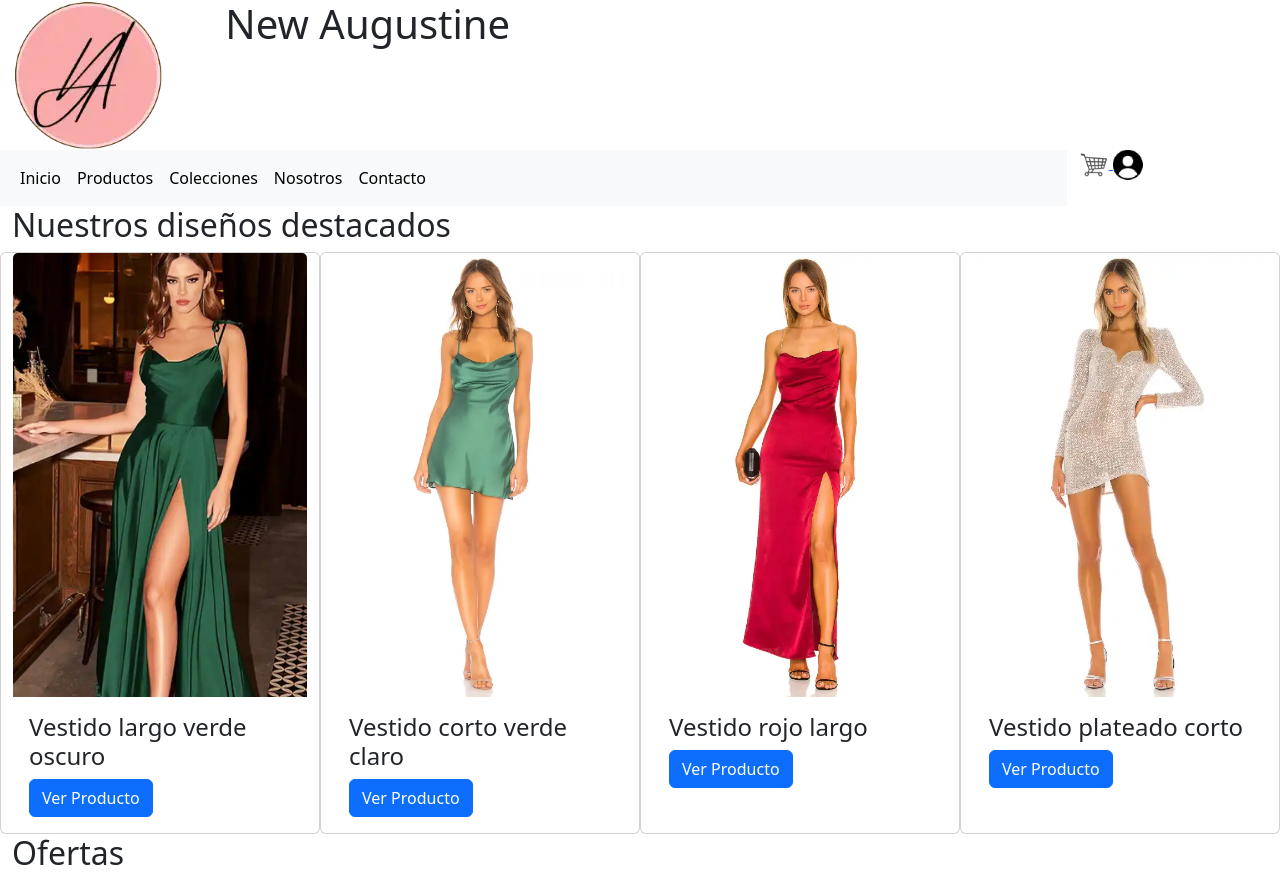
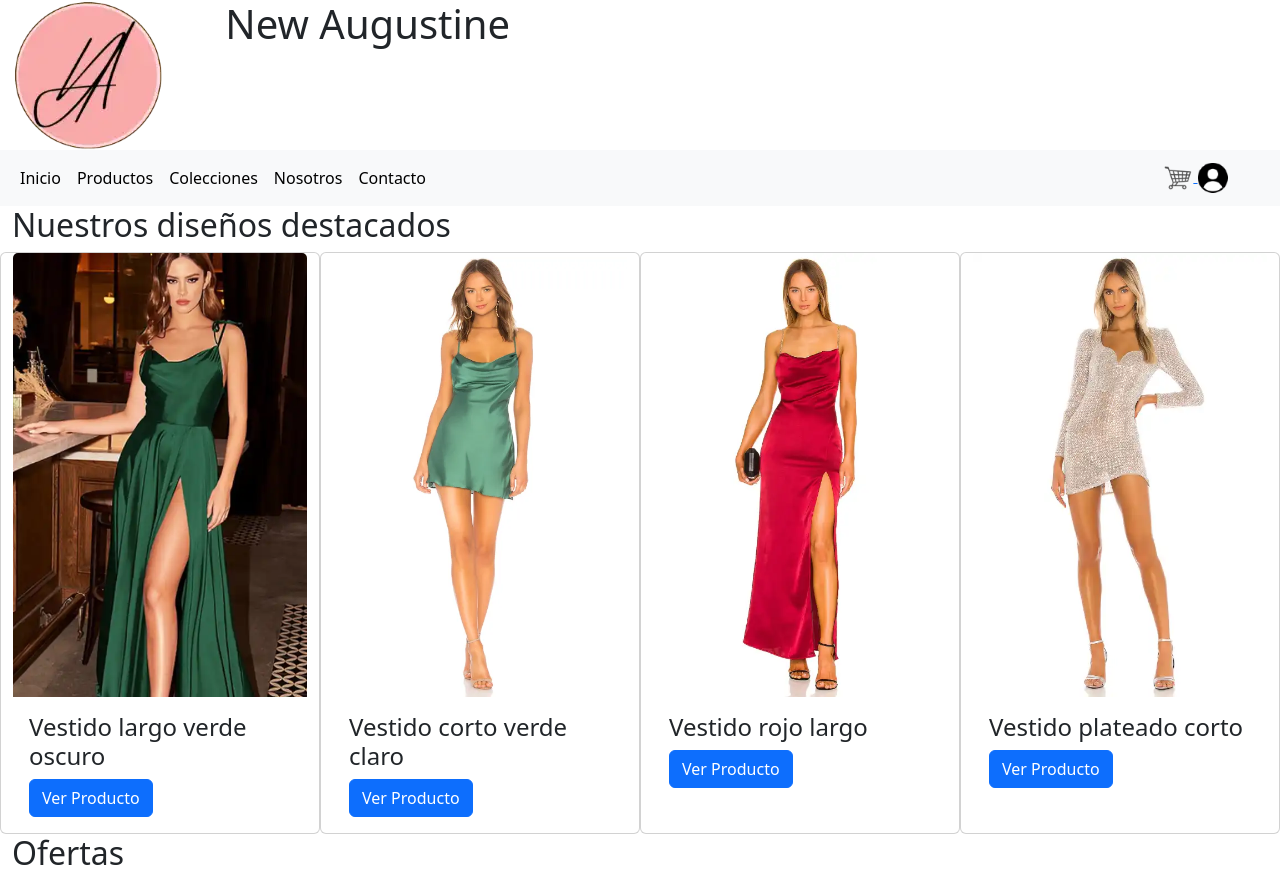
Before and after one commit to Luci1512/ProyectoCoder, a plain HTML site: page index.html in a window 1280 px wide. Shown: the top 875 px of the page. Drawn offline with nearby package versions, Linux system fonts and the light colour scheme.

Commit message:
correccion nav

```diff
--- a/index.html
+++ b/index.html
@@ -26,7 +26,7 @@
   <div class="row">
       <!-- fin area marca -->
       <!-- inicia nav -->
-      <nav class="navbar navbar-expand-lg   bg-body-tertiary col-lg-10 col-sm-10">
+      <nav class="navbar navbar-expand-lg   bg-body-tertiary col-lg-12 col-sm-10">
         <div class="container-fluid">
           <button class="navbar-toggler" type="button" data-bs-toggle="collapse" data-bs-target="#navbarSupportedContent" aria-controls="navbarSupportedContent" aria-expanded="false" aria-label="Toggle navigation">
           <span class="navbar-toggler-icon"></span>
@@ -50,22 +50,25 @@
               </li>
             </ul>
 
+            <div class="col-lg-1 row-gap-sm-2">
+              <a href="">
+                <img src="./img/logos/logo-de-carro-de-compras.webp" alt="icono de carro de compras">
+              </a>
+              <a href="">
+                <img src="./img/logos/logo-de-usuario.webp" alt="icono de usuario">
+              </a>
+            </div>
+
           </div>
         </div>
+
+
+        <!-- inicia usuario y carro -->
+
+
+  </div>
   </nav>
     <!-- fin nav -->
-
-    <!-- inicia usuario y carro -->
-   <div class="col-lg-2 row-gap-sm-2">
-    <a href="">
-    <img src="./img/logos/logo-de-carro-de-compras.webp" alt="icono de carro de compras">
-    </a>
-    <a href="">
-    <img src="./img/logos/logo-de-usuario.webp" alt="icono de usuario">
-    </a>
-    </div>
-
-  </div>
 </section>
 <!-- fin usuario y carro -->
 
```
